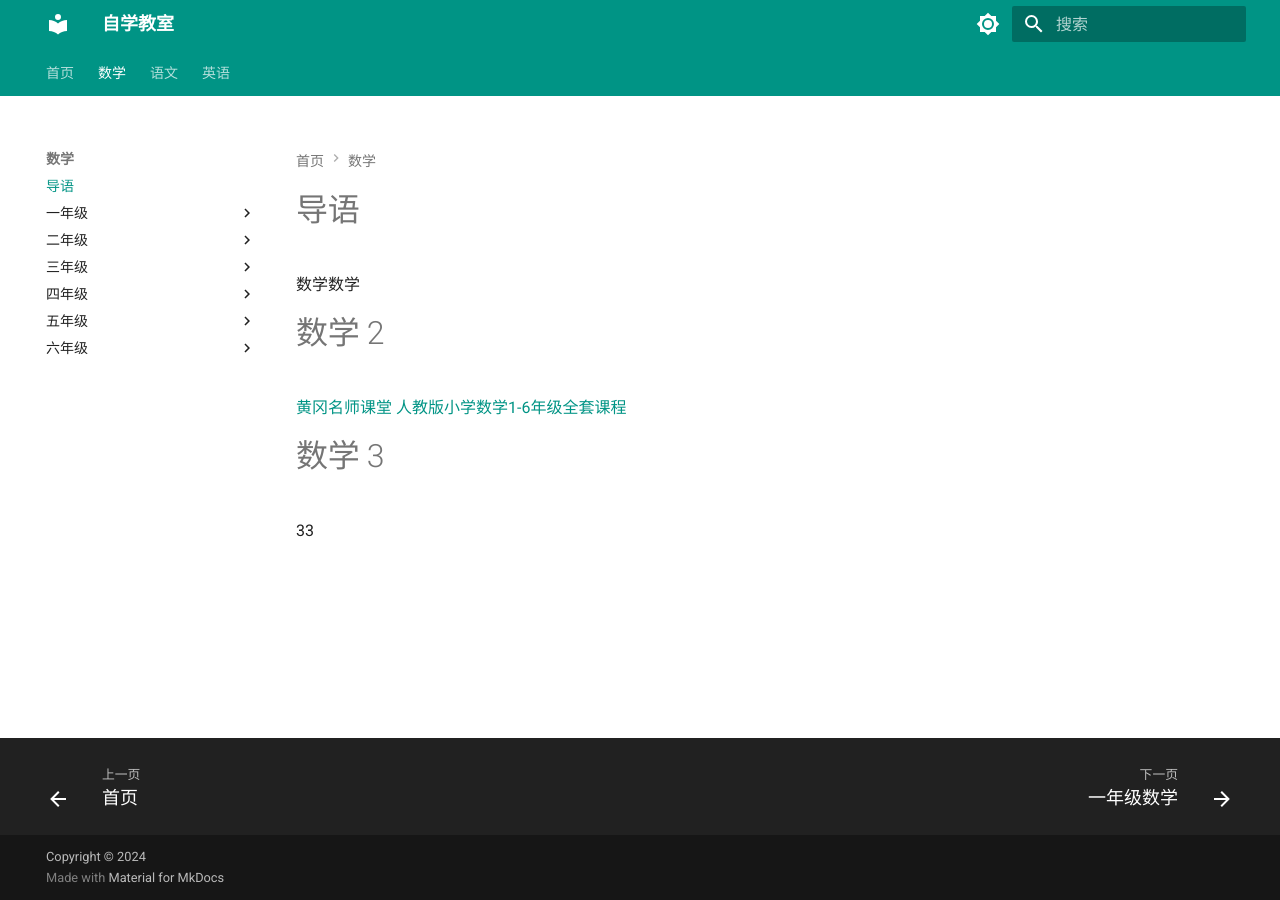
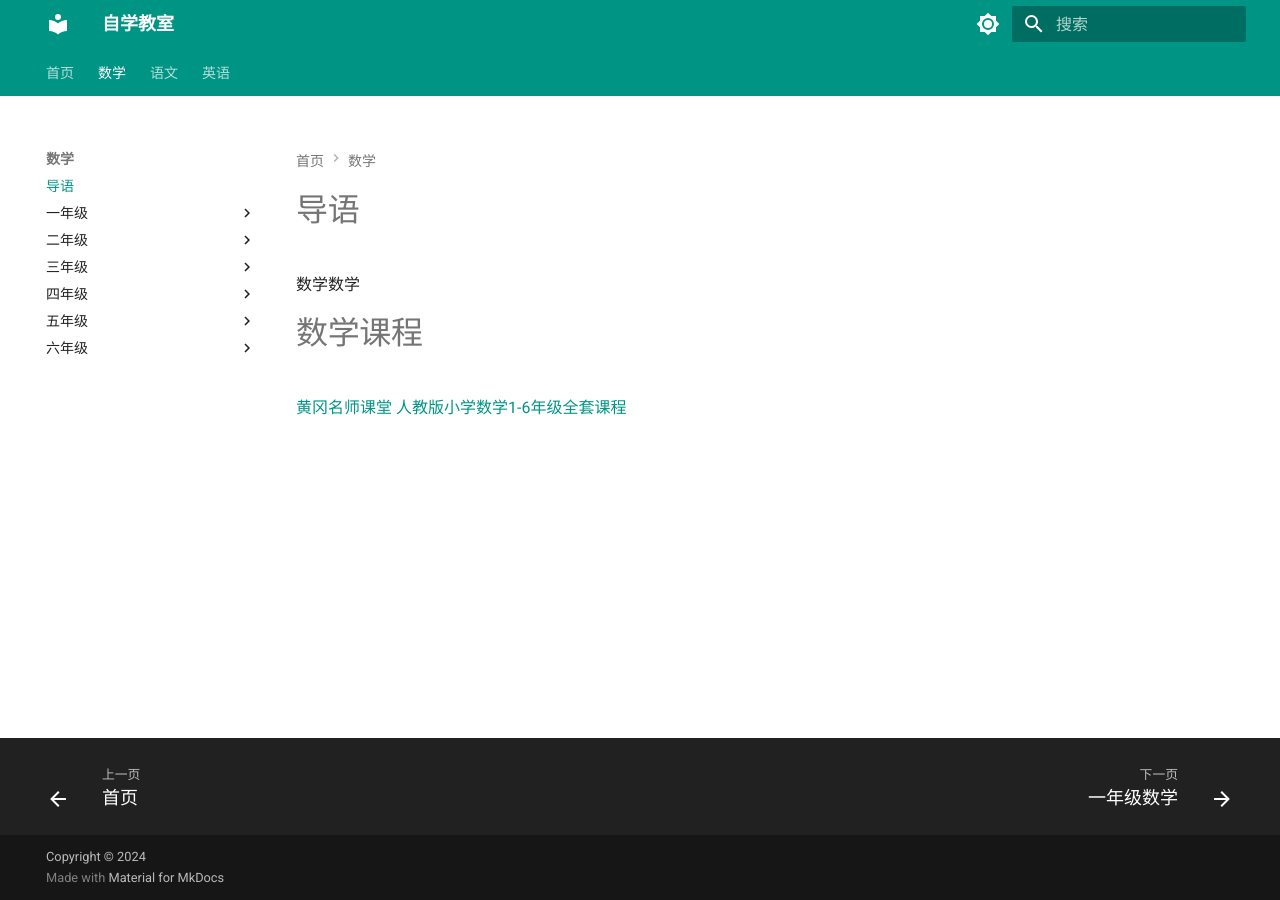
Before and after one commit to sorokin990/sorokin990.github.io, an MkDocs documentation site: the page built from docs/math/index.md, in a window 1280 px wide. Built offline with MkDocs 1.6.1 and Material for MkDocs 9.7.7, drawn with Linux system fonts in a browser that asks for light colours; comment, search, counter and statistics services are not loaded.

Commit message:
Update index.md

```diff
--- a/docs/math/index.md
+++ b/docs/math/index.md
@@ -1,8 +1,5 @@
 # 导语
 数学数学
 
-# 数学 2
+# 数学课程
 [黄冈名师课堂 人教版小学数学1-6年级全套课程](renjiaoban_1_to_6.md)
-
-# 数学 3
-33
```
